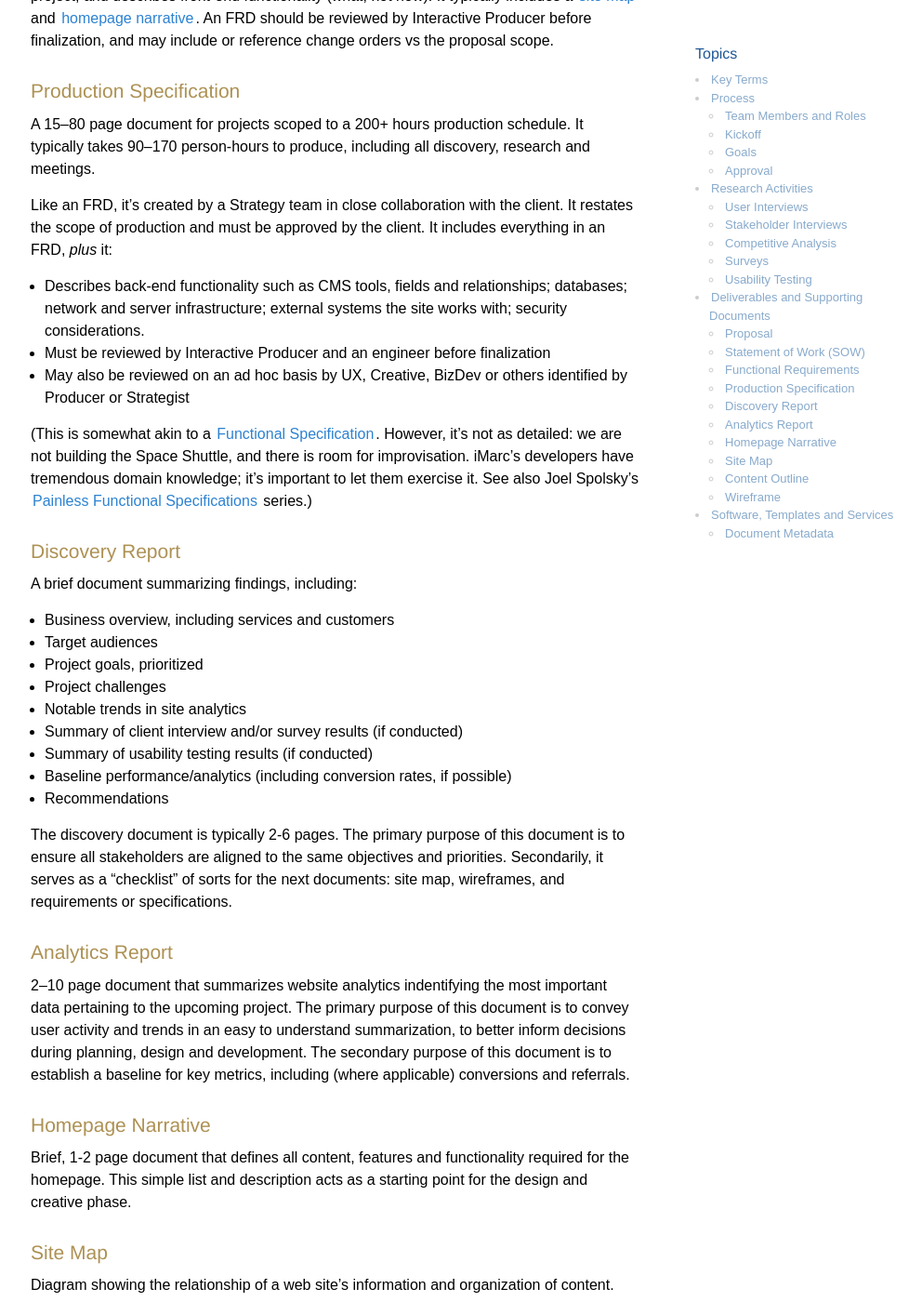
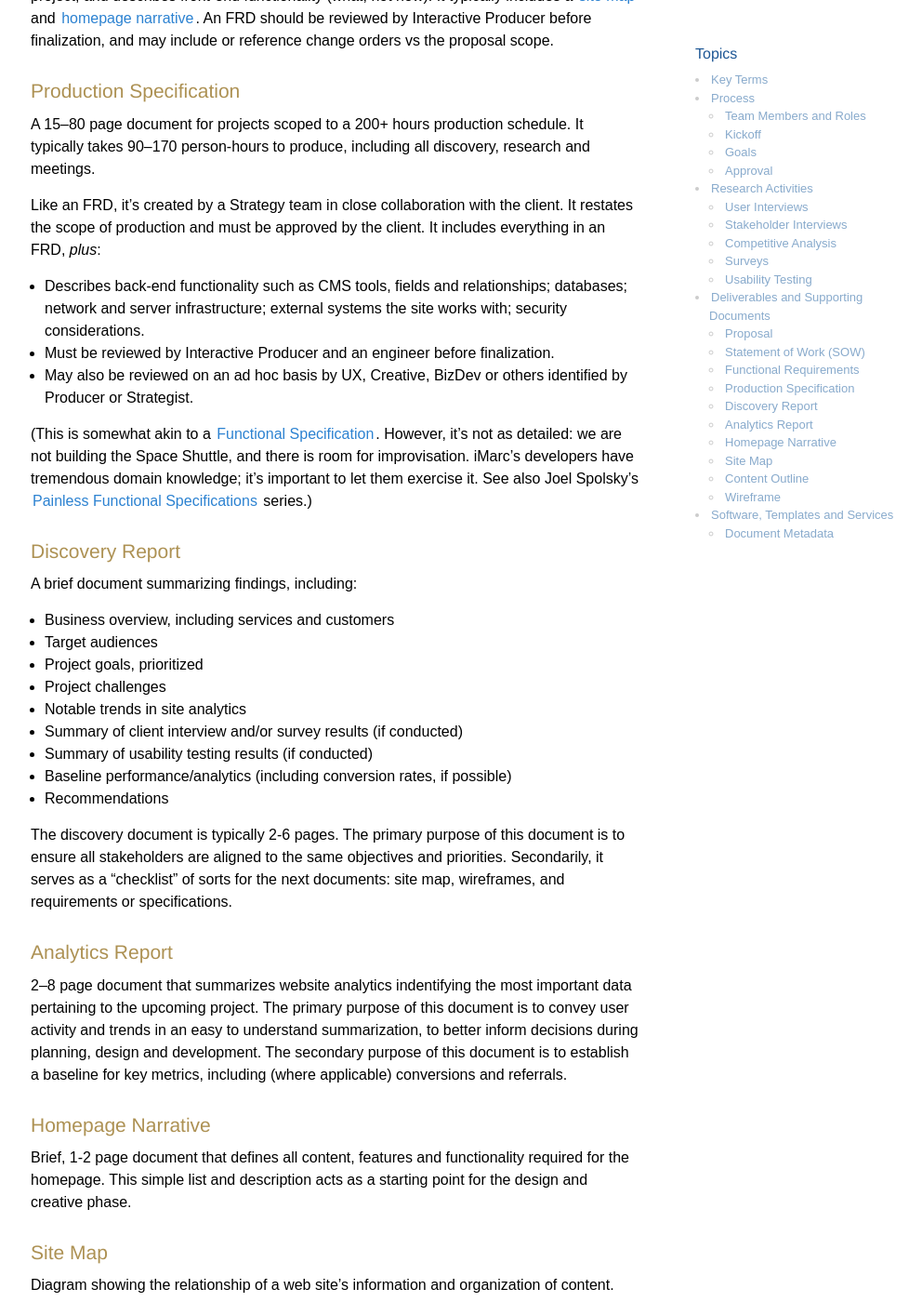
Before and after one commit to imarc/handbook, a Jekyll site: the page built from strategy.markdown, in a window 1280 px wide and 1400 px high, scrolled down 6872 px. Shown: the whole window at 93% size, without its empty margins (137-1129 px from the left). Built offline with Jekyll 4.4.1, drawn with Linux system fonts in a browser that asks for light colours; nearby versions of some CDN libraries; some of the changed text lies outside the part shown.

Commit message:
Major refactoring and re-write.

```diff
--- a/strategy.markdown
+++ b/strategy.markdown
@@ -225,11 +225,11 @@ An FRD should restate scope of production phase (which often changes somewhat du
 
 A 15–80 page document for projects scoped to a 200+ hours production schedule. It typically takes 90–170 person-hours to produce, including all discovery, research and meetings.
 
-Like an FRD, it's created by a Strategy team in close collaboration with the client. It restates the scope of production and must be approved by the client. It includes everything in an FRD, *plus* it:
+Like an FRD, it's created by a Strategy team in close collaboration with the client. It restates the scope of production and must be approved by the client. It includes everything in an FRD, *plus*:
 
 + Describes back-end functionality such as CMS tools, fields and relationships; databases; network and server infrastructure; external systems the site works with; security considerations.
-+ Must be reviewed by Interactive Producer and an engineer before finalization
-+ May also be reviewed on an ad hoc basis by UX, Creative, BizDev or others identified by Producer or Strategist
++ Must be reviewed by Interactive Producer and an engineer before finalization.
++ May also be reviewed on an ad hoc basis by UX, Creative, BizDev or others identified by Producer or Strategist.
 
 (This is somewhat akin to a [Functional Specification](http://en.wikipedia.org/wiki/Functional_specification). However, it's not as detailed: we are not building the Space Shuttle, and there is room for improvisation. iMarc's developers have tremendous domain knowledge; it's important to let them exercise it. See also Joel Spolsky's [Painless Functional Specifications](http://www.joelonsoftware.com/articles/fog0000000036.html) series.)
 
@@ -253,7 +253,7 @@ The discovery document is typically 2-6 pages. The primary purpose of this docum
 
 ### Analytics Report
 
-2–10 page document that summarizes website analytics indentifying the most important data pertaining to the upcoming project. The primary purpose of this document is to convey user activity and trends in an easy to understand summarization, to better inform decisions during planning, design and development. The secondary purpose of this document is to establish a baseline for key metrics, including (where applicable) conversions and referrals.
+2–8 page document that summarizes website analytics indentifying the most important data pertaining to the upcoming project. The primary purpose of this document is to convey user activity and trends in an easy to understand summarization, to better inform decisions during planning, design and development. The secondary purpose of this document is to establish a baseline for key metrics, including (where applicable) conversions and referrals.
 
 
 ### Homepage Narrative
```
Also changed, not shown: other parts of strategy.markdown (+2 -2 lines).
